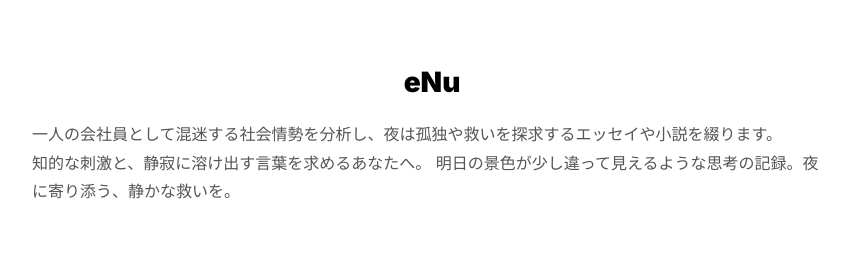
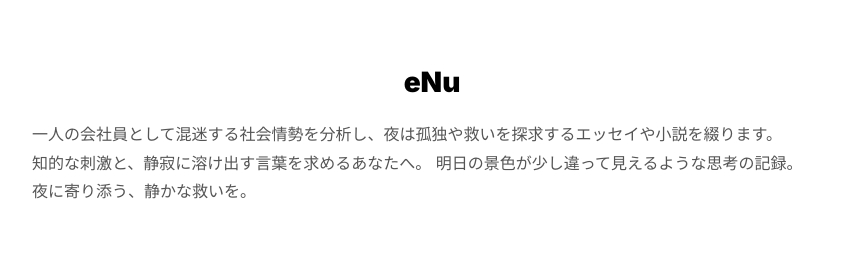
Before and after one commit to narumi318/note, a plain HTML site: page index.html in a window 1280 px wide. Shown: the part 969-1225 px from the top of the page, without its empty margins (208-1056 px from the left). Drawn offline with Linux system fonts and the light colour scheme; no server answers.

Commit message:
修正したよ

```diff
--- a/index.html
+++ b/index.html
@@ -641,7 +641,8 @@
             <div class="profile-name">eNu</div>
             <p class="profile-text">
                 一人の会社員として混迷する社会情勢を分析し、夜は孤独や救いを探求するエッセイや小説を綴ります。<br>
-                知的な刺激と、静寂に溶け出す言葉を求めるあなたへ。 明日の景色が少し違って見えるような思考の記録。夜に寄り添う、静かな救いを。
+                知的な刺激と、静寂に溶け出す言葉を求めるあなたへ。 明日の景色が少し違って見えるような思考の記録。<br>
+                夜に寄り添う、静かな救いを。
             </p>
         </div>
     </section>
```
